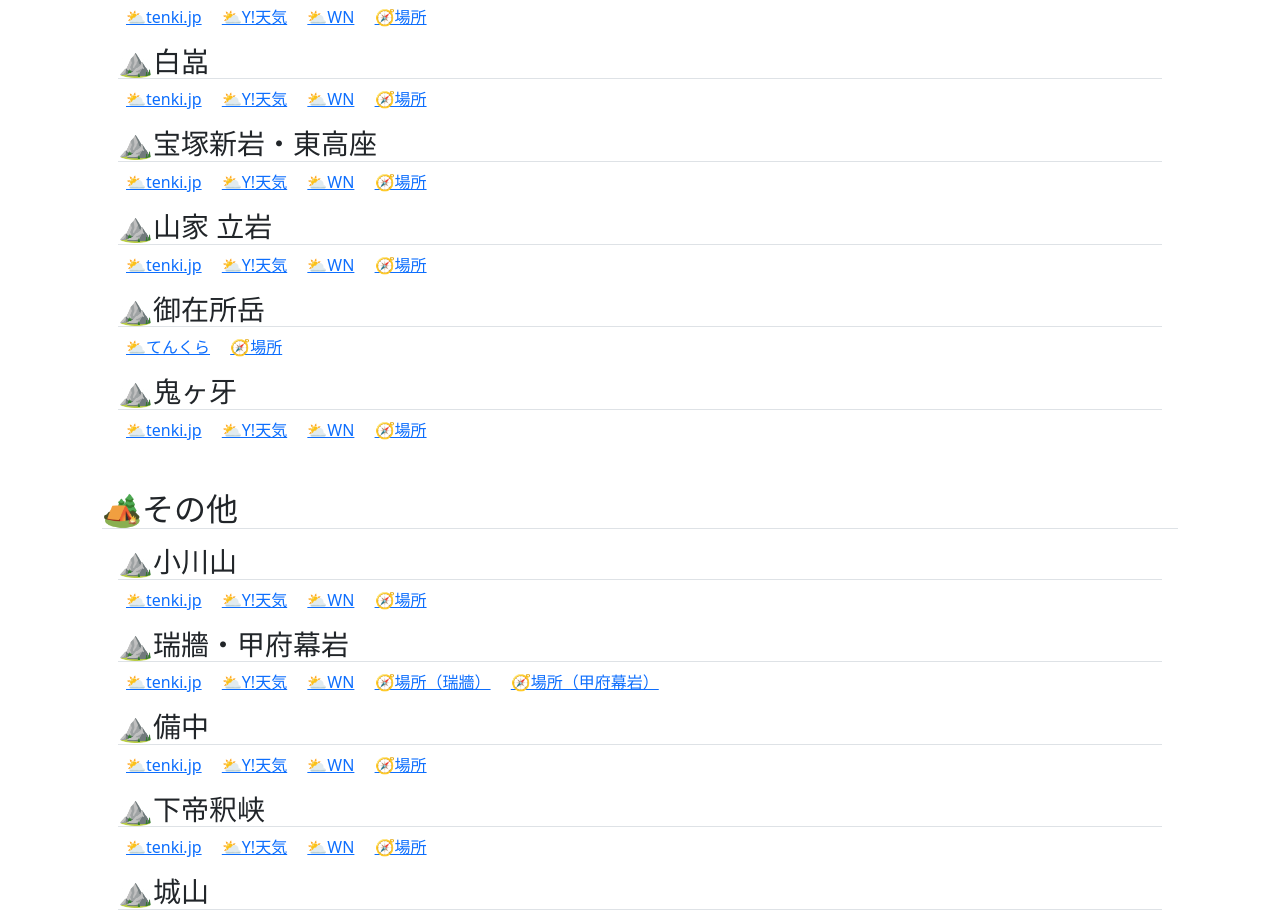
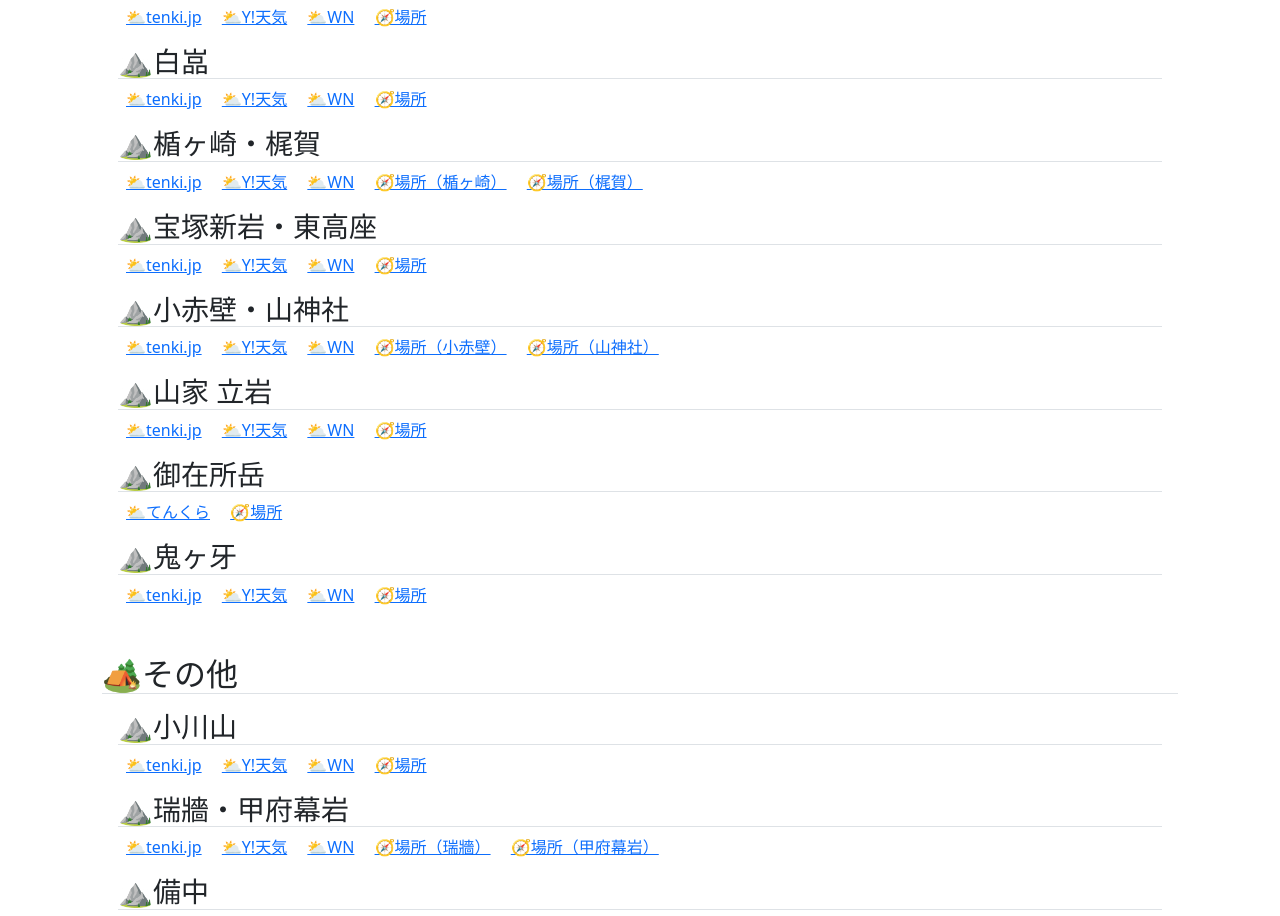
Before and after one commit to kuramiya/iwabatenki, a plain HTML site: page index.html in a window 1280 px wide. Shown: the part 1084-2000 px from the top of the page. Drawn offline with nearby package versions, Linux system fonts and the light colour scheme.

Commit message:
楯ヶ崎、梶賀、小赤壁、山神社追加

```diff
--- a/index.html
+++ b/index.html
@@ -106,11 +106,27 @@
                         <a class="m-2" href="https://www.google.com/maps/search/?api=1&query=34.32490601876087, 136.40505524211417" target="_blank">🧭場所</a>
                     </div>
                     <div class="m-3">
+                        <h3 class="border-bottom">⛰楯ヶ崎・梶賀</h3>
+                        <a class="m-2" href="https://tenki.jp/forecast/5/27/5320/24212/" target="_blank">⛅tenki.jp</a>
+                        <a class="m-2" href="https://weather.yahoo.co.jp/weather/24/5320/24212.html" target="_blank">⛅Y!天気</a>
+                        <a class="m-2" href="https://weathernews.jp/onebox/33.947406/136.216970/" target="_blank">⛅WN</a>
+                        <a class="m-2" href="https://www.google.com/maps/search/?api=1&query=33.93156216687686, 136.2126412711506" target="_blank">🧭場所（楯ヶ崎）</a>
+                        <a class="m-2" href="https://www.google.com/maps/search/?api=1&query=33.952496515375, 136.22728937268337" target="_blank">🧭場所（梶賀）</a>
+                    </div>
+                    <div class="m-3">
                         <h3 class="border-bottom">⛰宝塚新岩・東高座</h3>
                         <a class="m-2" href="https://tenki.jp/forecast/6/31/6310/28214/" target="_blank">⛅tenki.jp</a>
                         <a class="m-2" href="https://weather.yahoo.co.jp/weather/28/6310/28214.html" target="_blank">⛅Y!天気</a>
                         <a class="m-2" href="https://weathernews.jp/onebox/34.811769/135.350254/" target="_blank">⛅WN</a>
                         <a class="m-2" href="https://www.google.com/maps/search/?api=1&query=34.833384253972575, 135.32641051765103" target="_blank">🧭場所</a>
+                    </div>
+                    <div class="m-3">
+                        <h3 class="border-bottom">⛰小赤壁・山神社</h3>
+                        <a class="m-2" href="https://tenki.jp/forecast/6/31/6310/28201/" target="_blank">⛅tenki.jp</a>
+                        <a class="m-2" href="https://weather.yahoo.co.jp/weather/28/6310/28201.html" target="_blank">⛅Y!天気</a>
+                        <a class="m-2" href="https://weathernews.jp/onebox/34.772171/134.733360/" target="_blank">⛅WN</a>
+                        <a class="m-2" href="https://www.google.com/maps/search/?api=1&query=34.77178986353768, 134.72631635341057" target="_blank">🧭場所（小赤壁）</a>
+                        <a class="m-2" href="https://www.google.com/maps/search/?api=1&query=34.8248182885024, 134.7548937234072" target="_blank">🧭場所（山神社）</a>
                     </div>
                     <div class="m-3">
                         <h3 class="border-bottom">⛰山家 立岩</h3>
```
